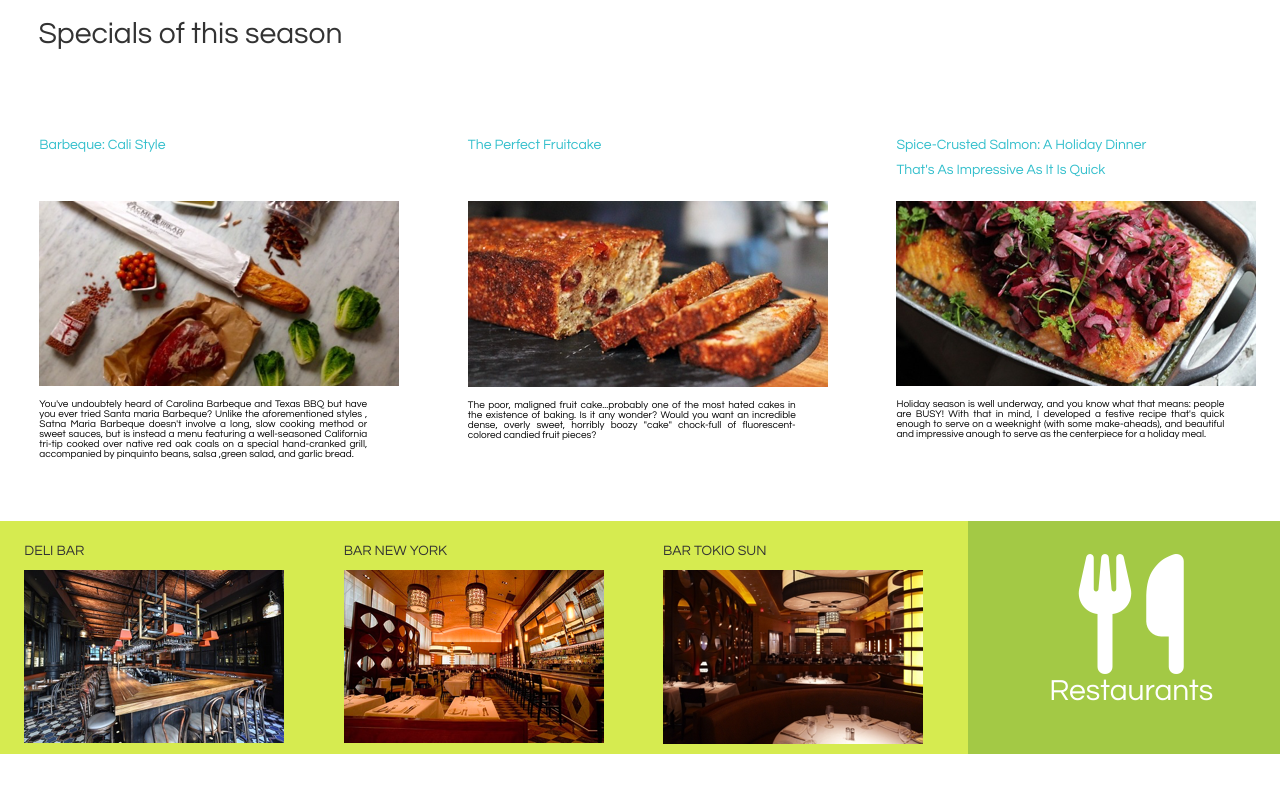
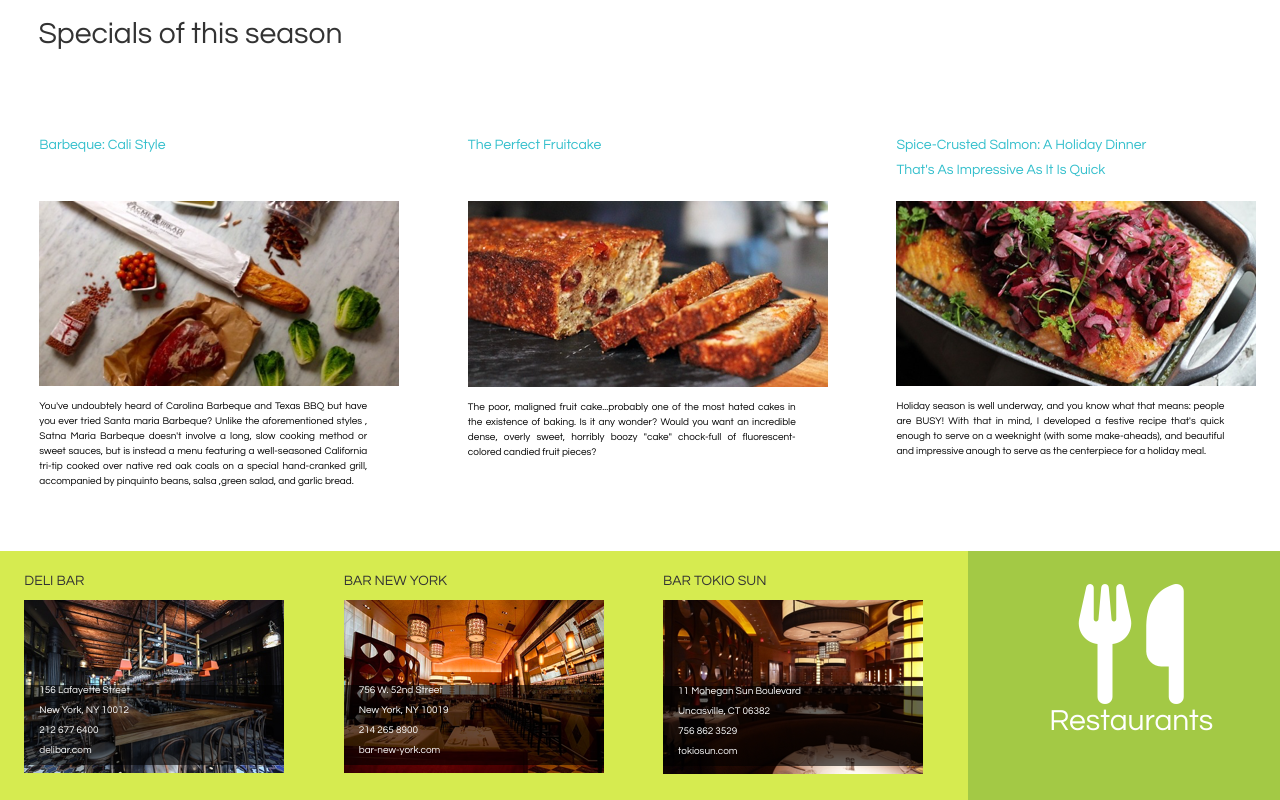
Before and after one commit to toniohdez43/TemplateChallenge, a website: page index.html in a window 1280 px wide. Shown: the part 852-1652 px from the top of the page. Before the commit the page ends 1606 px from the top, so only its background shows below. Drawn offline with nearby package versions, Linux system fonts and the light colour scheme.

Commit message:
Restaurant menu implemented

```diff
--- a/index.html
+++ b/index.html
@@ -108,7 +108,7 @@
                         <img  src="./assets/ingredients.png" />
                     </div>
                     <div class="special-desc col-xs-12 col-md-12 col-lg-12">
-                        <p>
+                        <p class="line">
                             You've undoubtely heard of Carolina Barbeque and Texas
                             BBQ but have you ever tried Santa maria Barbeque? Unlike the aforementioned styles
                             , Satna Maria Barbeque doesn't involve a long, slow cooking method or sweet sauces, but
@@ -131,7 +131,7 @@
                         <img   src="./assets/fruitcake.png" />
                     </div>
                     <div class="special-desc col-xs-12 col-md-12 col-lg-12">
-                        <p>
+                        <p class="line">
                             The poor, maligned fruit cake...probably one of the
                             most hated cakes in the existence of baking. Is it any
                             wonder? Would you want an incredible dense, overly
@@ -153,7 +153,7 @@
                         <img   src="./assets/salmon.png" />
                     </div>
                     <div class="special-desc col-xs-12 col-md-12 col-lg-12">
-                        <p>
+                        <p class="line">
                             Holiday season is well underway, and you know what
                             that means: people are BUSY! With that in mind, I
                             developed a festive recipe that's quick enough to
@@ -188,9 +188,19 @@
                        <div class="restaurant-img col-xs-12 col-md-12 col-lg-12">
                            <img class="" src="./assets/restaurant-1.png" />
                        </div>
+
                        <div class="restaurant-desc col-xs-12 col-md-12 col-lg-12">
-                           <p>
-
+                           <p class="restaurant-text" >
+                                156 Lafayette Street
+                           </p>
+                           <p class="restaurant-text" >
+                                New York, NY 10012
+                           </p>
+                           <p class="restaurant-text" >
+                                212 677 6400
+                           </p>
+                           <p class="restaurant-text" >
+                                delibar.com
                            </p>
                        </div>
 
@@ -207,8 +217,17 @@
                            <img class="" src="./assets/restaurant-2.png" />
                        </div>
                        <div class="restaurant-desc col-xs-12 col-md-12 col-lg-12">
-                           <p>
-
+                           <p class="restaurant-text" >
+                               756 W. 52nd Street
+                           </p>
+                           <p class="restaurant-text" >
+                               New York, NY 10019
+                           </p>
+                           <p class="restaurant-text" >
+                               214 265 8900
+                           </p>
+                           <p class="restaurant-text" >
+                               bar-new-york.com
                            </p>
                        </div>
 
@@ -225,8 +244,17 @@
                            <img class="" src="./assets/restaurant-3.png" />
                        </div>
                        <div class="restaurant-desc col-xs-12 col-md-12 col-lg-12">
-                           <p>
-
+                           <p class="restaurant-text" >
+                               11 Mohegan Sun Boulevard
+                           </p>
+                           <p class="restaurant-text" >
+                               Uncasville, CT 06382
+                           </p>
+                           <p class="restaurant-text" >
+                               756 862 3529
+                           </p>
+                           <p class="restaurant-text" >
+                               tokiosun.com
                            </p>
                        </div>
 
--- a/sass/general.sass
+++ b/sass/general.sass
@@ -111,12 +111,14 @@ h1
 
 .special-title, .special-img, .special-desc
   margin-bottom: 3%
-
+.line
+  line-height: 1.5
 .special-desc
   color: #000
   font-size: 10px
   padding-right: 20%
   text-align: justify
+
 
 //Customizing restaurant-section
 
@@ -126,10 +128,20 @@ h1
   padding-top: 1%
   background-color: rgba(163, 201, 69, 1)
   height: inherit
+  text-align: center
+
+.restaurant-desc
+  color: #fff
+
+  font-size: 10px
+  background-color: rgba(0, 0, 0, .6)
+  margin-top: -88px
+  width: 260px
+  margin-left: 15px
 
 
-  text-align: center
 #restaurant-menu
   background-color: #D6EB50
   padding-top: 1%
   padding-left: 3%
+  padding-bottom: 2%
```
Also changed, not shown: build/css/general.css.
